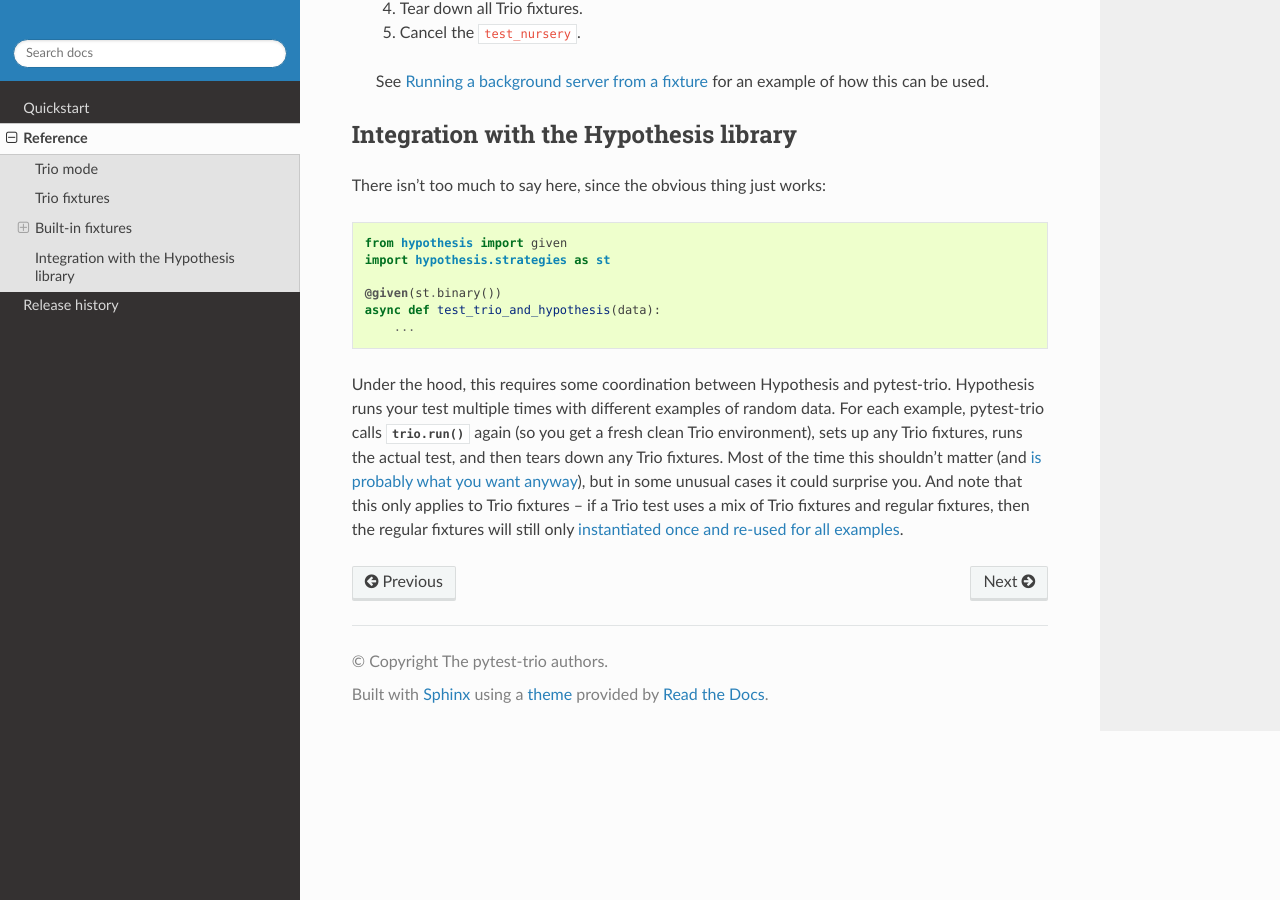
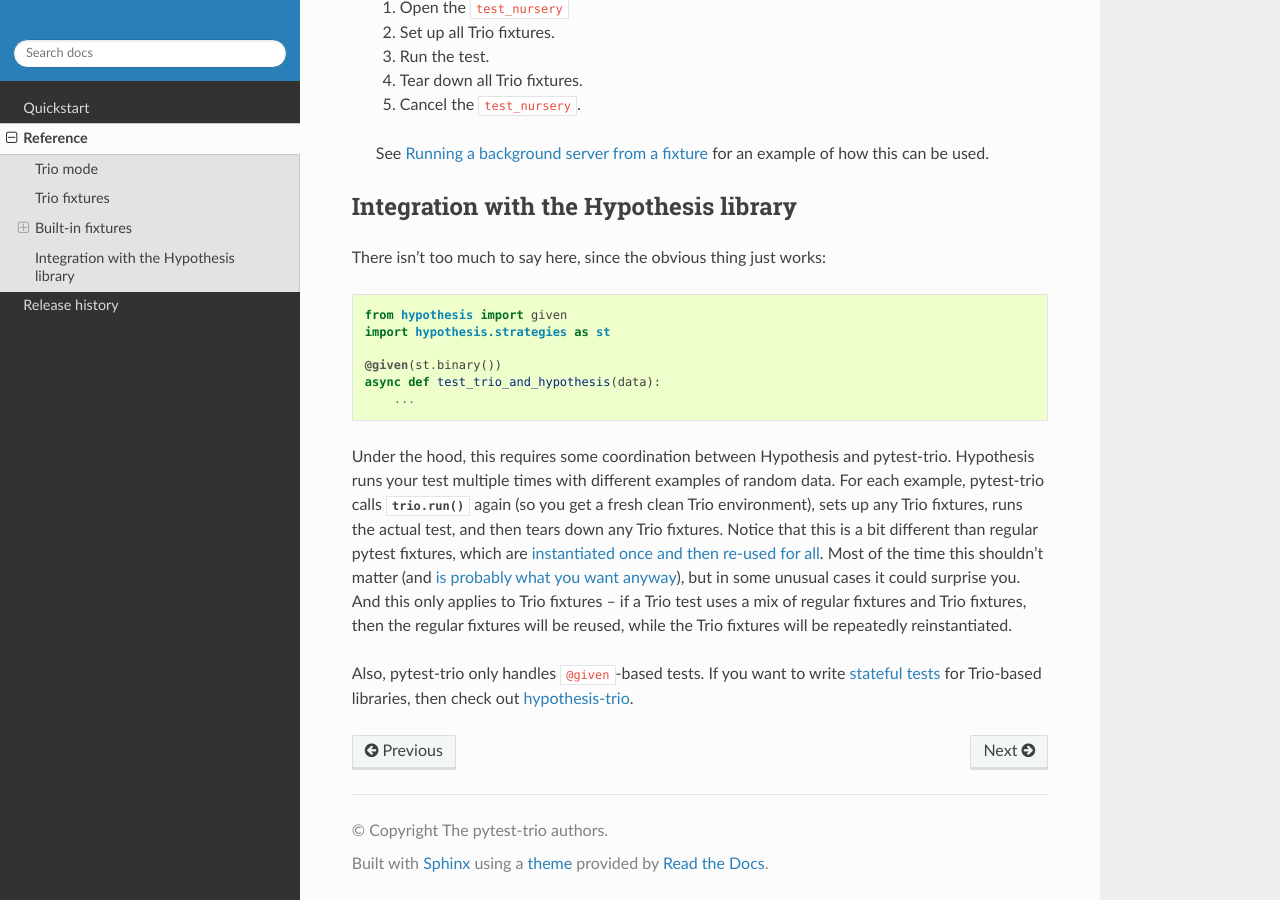
Before and after one commit to python-trio/pytest-trio, a Sphinx documentation site: the page built from docs/source/reference.rst, in a window 1280 px wide and 900 px high, scrolled down 2743 px. Built offline with Sphinx 7.4.7 and the Read the Docs theme 2.0.0, drawn with Linux system fonts in a browser that asks for light colours; the version number could not be read and is left out; some of the changed text lies outside the part shown.

```diff
--- a/docs/source/reference.rst
+++ b/docs/source/reference.rst
@@ -6,16 +6,21 @@ Trio mode
 
 Most users will want to enable "Trio mode". Without Trio mode:
 
-* Async tests have to be decorated with ``@pytest.mark.trio``
-* Async fixtures have to be decorated with
-  ``@pytest_trio.trio_fixture`` (instead of ``@pytest.fixture``).
+* Pytest-trio only handles tests that have been decorated with
+  ``@pytest.mark.trio``
+* Pytest-trio only handles fixtures if they're async *and* used by a
+  test that's decorated with ``@pytest.mark.trio``, or if they're
+  decorated with ``@pytest_trio.trio_fixture`` (instead of
+  ``@pytest.fixture``).
 
-When Trio mode is enabled, two things happen:
+When Trio mode is enabled, two extra things happen:
 
 * Async tests automatically have the ``trio`` mark added, so you don't
   have to do it yourself.
 * Async fixtures using ``@pytest.fixture`` automatically get converted
-  to Trio fixtures.
+  to Trio fixtures. (The main effect of this is that it helps you
+  catch mistakes where a you use an async fixture with a non-async
+  test.)
 
 There are two ways to enable Trio mode.
 
@@ -166,11 +171,18 @@ pytest-trio. Hypothesis runs your test multiple times with different
 examples of random data. For each example, pytest-trio calls
 :func:`trio.run` again (so you get a fresh clean Trio environment),
 sets up any Trio fixtures, runs the actual test, and then tears down
-any Trio fixtures. Most of the time this shouldn't matter (and `is
-probably what you want anyway
+any Trio fixtures. Notice that this is a bit different than regular
+pytest fixtures, which are `instantiated once and then re-used for all
+<https://github.com/pytest-dev/pytest/issues/916>`__. Most of the time
+this shouldn't matter (and `is probably what you want anyway
 <https://github.com/HypothesisWorks/hypothesis/issues/377>`__), but in
-some unusual cases it could surprise you. And note that this only
-applies to Trio fixtures – if a Trio test uses a mix of Trio fixtures
-and regular fixtures, then the regular fixtures will still only
-`instantiated once and re-used for all examples
-<https://github.com/pytest-dev/pytest/issues/916>`__.
+some unusual cases it could surprise you. And this only applies to
+Trio fixtures – if a Trio test uses a mix of regular fixtures and Trio
+fixtures, then the regular fixtures will be reused, while the Trio
+fixtures will be repeatedly reinstantiated.
+
+Also, pytest-trio only handles ``@given``\-based tests. If you want to
+write `stateful tests
+<https://hypothesis.readthedocs.io/en/latest/stateful.html>`__ for
+Trio-based libraries, then check out `hypothesis-trio
+<https://github.com/python-trio/hypothesis-trio>`__.
```
Also changed, not shown: docs/source/index.rst (+5 -5 lines), docs/source/quickstart.rst (+41 -37 lines).
